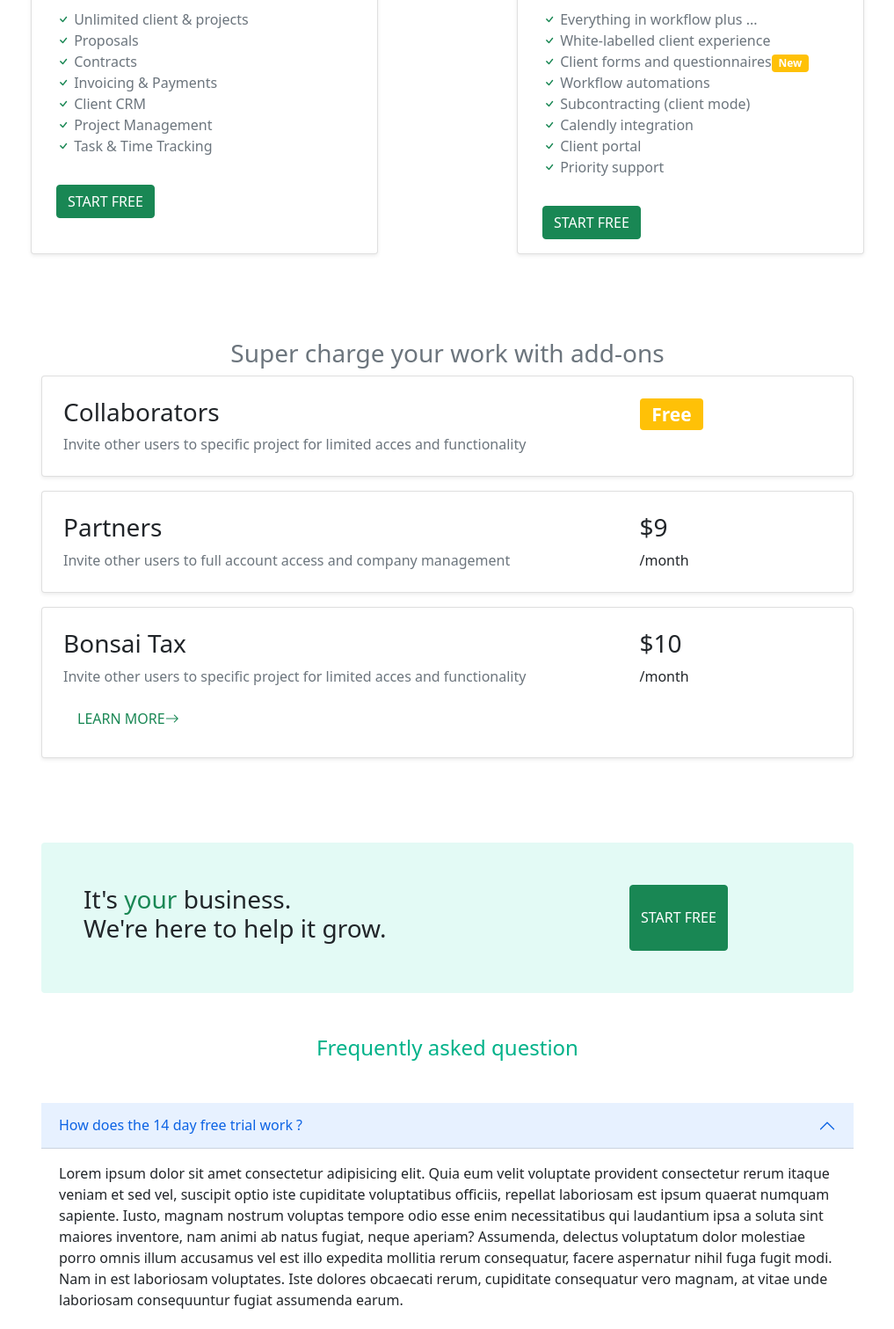
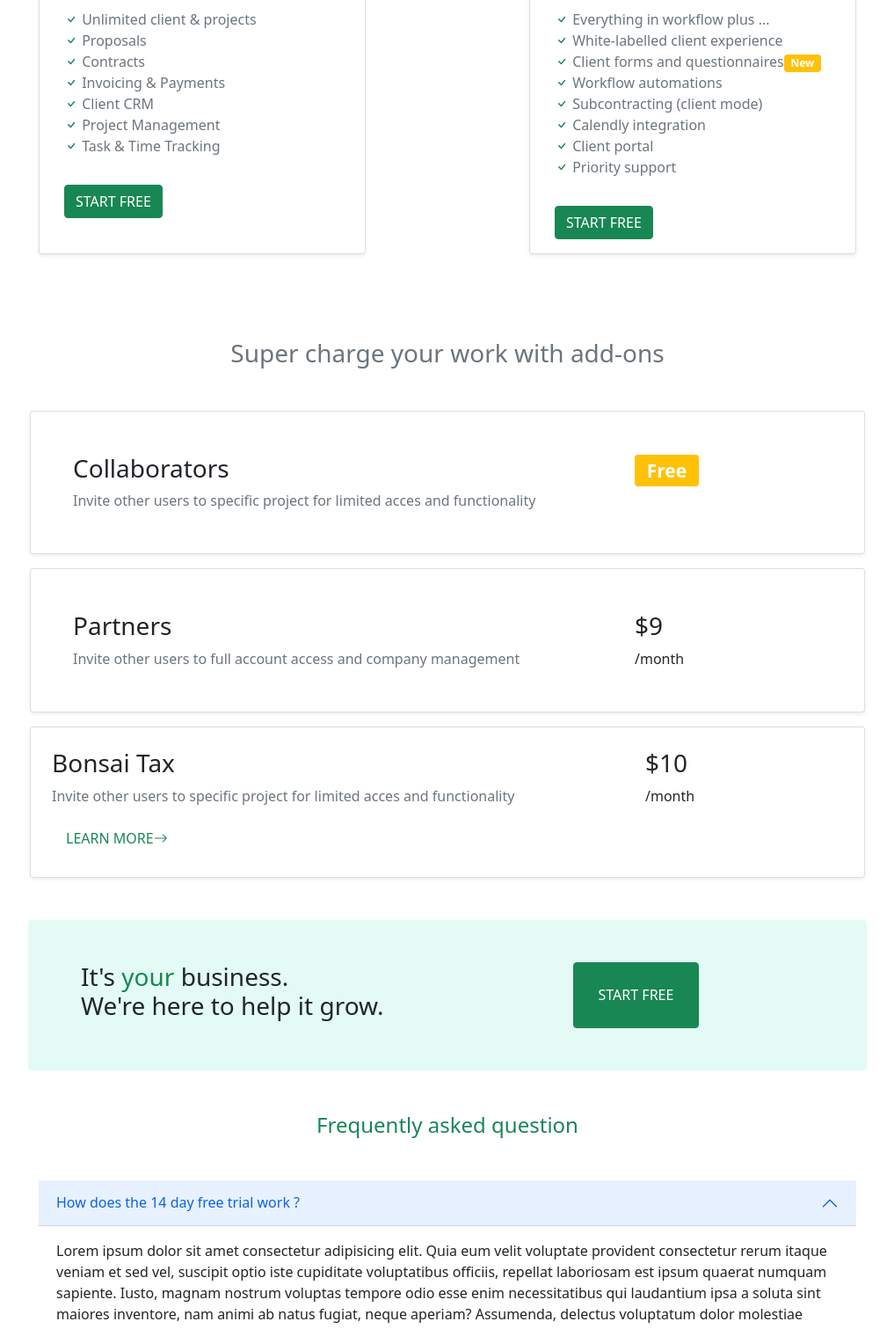
Before and after one commit to Herimanjaka007/Herimanjaka007.github.io, a plain HTML site: page index.html in a window 1280 px wide. Shown: the part 323-1834 px from the top of the page at 88% size, without its empty margins (131-1148 px from the left). Drawn offline with nearby package versions, Linux system fonts and the light colour scheme.

Commit message:
Update to Responsive

```diff
--- a/index.html
+++ b/index.html
@@ -5,10 +5,13 @@
     <meta charset="UTF-8">
     <meta name="viewport" content="width=device-width, initial-scale=1.0">
     <title>Bonsai</title>
-    <link href="https://cdn.jsdelivr.net/npm/bootstrap@5.0.2/dist/css/bootstrap.min.css" rel="stylesheet" integrity="sha384-EVSTQN3/azprG1Anm3QDgpJLIm9Nao0Yz1ztcQTwFspd3yD65VohhpuuCOmLASjC" crossorigin="anonymous">
+    <link href="https://cdn.jsdelivr.net/npm/bootstrap@5.0.2/dist/css/bootstrap.min.css" rel="stylesheet"
+        integrity="sha384-EVSTQN3/azprG1Anm3QDgpJLIm9Nao0Yz1ztcQTwFspd3yD65VohhpuuCOmLASjC" crossorigin="anonymous">
     <link rel="stylesheet" href="https://cdn.jsdelivr.net/npm/bootstrap-icons@1.10.5/font/bootstrap-icons.css">
     <link rel="stylesheet" href="style.css">
-    <script src="https://cdn.jsdelivr.net/npm/bootstrap@5.0.2/dist/js/bootstrap.bundle.min.js" integrity="sha384-MrcW6ZMFYlzcLA8Nl+NtUVF0sA7MsXsP1UyJoMp4YLEuNSfAP+JcXn/tWtIaxVXM" crossorigin="anonymous"></script>
+    <script src="https://cdn.jsdelivr.net/npm/bootstrap@5.0.2/dist/js/bootstrap.bundle.min.js"
+        integrity="sha384-MrcW6ZMFYlzcLA8Nl+NtUVF0sA7MsXsP1UyJoMp4YLEuNSfAP+JcXn/tWtIaxVXM"
+        crossorigin="anonymous"></script>
 </head>
 
 <body class="container">
@@ -17,6 +20,11 @@
     <header class="mb-5">
         <nav class="navbar navbar-expand-md navbar-light py-3">
             <a href="" class="navbar-brand text-success"><i class="bi-alexa"></i>bonsai</a>
+            <button class="navbar-toggler" type="button" data-bs-toggle="collapse" data-bs-target="#navToCollapse"
+                aria-controls="navToCollapse" aria-expanded="false" aria-label="Toggle navigation">
+                <span class="navbar-toggler-icon"></span>
+            </button>
+            <div class="collapse navbar-collapse" id="navToCollapse">
                 <ul class="navbar-nav mx-auto">
                     <li class="nav-item"><a href="" class="nav-link">Product</a></li>
                     <li class="nav-item"><a href="" class="nav-link">Template</a></li>
@@ -25,15 +33,16 @@
                 </ul>
                 <button class="btn btn-outline-success">LOG IN</button>
                 <button class="btn btn-success ms-3">START FREE</button>
+            </div>
         </nav>
     </header>
     <!-- end header -->
 
     <!--  plan & pricing -->
-    <section class="pricing mx-5 mb-5 px-5 text-muted">
-        <h1>Plans & pricing</h1>
-        <div class="row">
-            <div class="card col-md-5 mt-4 me-auto shadow-sm">
+    <section class="pricing container mb-5 text-muted">
+        <h1 class="text-center">Plans & pricing</h1>
+        <div class="row justify-content-center">
+            <div class="card col-10 col-md-4 mt-4 shadow-sm">
                 <div class="card-body">
                     <h1 class="card-title h5">Workflow</h1>
                     <h2 class="card-subtitle border-bottom border-success border-2 my-3 w-75"><span
@@ -50,7 +59,7 @@
                     <a href="" class="btn btn-success mt-3 card-link">START FREE</a>
                 </div>
             </div>
-            <div class="card  col-md-5 mt-4 shadow-sm">
+            <div class="card  col-10 col-md-4 mt-4 offset-md-2 shadow-sm">
                 <div class="card-body">
                     <h1 class="card-title h5">Workflow Plus</h1>
                     <h2 class="card-subtitle border-bottom border-success border-2 my-3 w-75"><span
@@ -76,9 +85,9 @@
     <!-- end planc & pricing -->
 
     <!-- add-ons -->
-    <section class="add-ons mx-5 px-5 py-5">
-        <h1 class="h3 text-muted text-center">Super charge your work with add-ons</h1>
-        <div class="card p-4 shadow-sm d-flex flex-row">
+    <section class="add-ons row justify-content-center">
+        <h1 class="h3 text-muted my-5 text-center">Super charge your work with add-ons</h1>
+        <div class="card p-5 col-11 col-md-10 shadow-sm d-flex flex-row">
             <div class="w-75">
                 <h2 class="card-title h3">Collaborators</h2>
                 <p class="card-text text-muted">Invite other users to specific project for limited acces and
@@ -89,7 +98,7 @@
             </div>
         </div>
 
-        <div class="card p-4 shadow-sm d-flex flex-row my-3">
+        <div class="card col-11 p-5 col-md-10 shadow-sm d-flex flex-row my-3">
             <div class="w-75">
                 <h2 class="card-title h3">Partners</h2>
                 <p class="card-text text-muted">Invite other users to full account access and company management</p>
@@ -100,7 +109,7 @@
             </div>
         </div>
 
-        <div class="card p-4 shadow-sm d-flex flex-row">
+        <div class="card p-4 col-11 col-md-10 shadow-sm d-flex flex-row">
             <div class="w-75">
                 <h2 class="card-title h3">Bonsai Tax</h2>
                 <p class="card-text text-muted">Invite other users to specific project for limited acces and
@@ -117,43 +126,59 @@
     <!-- end add-ons -->
 
     <!-- information -->
-    <section class="information px-5 m-5">
-        <section class="information__content p-5 rounded d-flex">
-            <h1 class="w-75 h3">It's <span class="text-success">your</span> business.<br>We're here to help it grow.
+    <section class="information col-11 col-md-10 mt-5 mx-auto">
+        <section class="information__content p-5 rounded row">
+            <h1 class="col-12 col-md-8 h3">It's <span class="text-success">your</span> business.<br>We're here to help
+                it grow.
             </h1>
-            <button class="btn btn-success">START FREE</button>
+            <button class="btn btn-success col-6 col-md-2">START FREE</button>
         </section>
     </section>
     <!-- end information -->
 
     <!-- question -->
 
-    <section class="question px-5 m-5">
-        <h1 class="h4 text-center">Frequently asked question</h1>
-    </section>
+    <h1 class="h4 text-center my-5 text-success">Frequently asked question</h1>
 
-    <div class="accordion accordion-flush mx-5 px-5 m-5" id="accordionExample">
+    <div class="accordion accordion-flush col-md-10 mx-auto" id="accordionExample">
         <div class="accordion-item">
             <h2 class="accordion-header">
-            <button class="accordion-button" type="button" data-bs-toggle="collapse" data-bs-target="#collapseOne" aria-expanded="true" aria-controls="collapseOne">
+                <button class="accordion-button" type="button" data-bs-toggle="collapse" data-bs-target="#collapseOne"
+                    aria-expanded="true" aria-controls="collapseOne">
                     How does the 14 day free trial work ?
                 </button>
             </h2>
             <div id="collapseOne" class="accordion-collapse collapse show" data-bs-parent="#accordionExample">
                 <div class="accordion-body">
-              <p>Lorem ipsum dolor sit amet consectetur adipisicing elit. Quia eum velit voluptate provident consectetur rerum itaque veniam et sed vel, suscipit optio iste cupiditate voluptatibus officiis, repellat laboriosam est ipsum quaerat numquam sapiente. Iusto, magnam nostrum voluptas tempore odio esse enim necessitatibus qui laudantium ipsa a soluta sint maiores inventore, nam animi ab natus fugiat, neque aperiam? Assumenda, delectus voluptatum dolor molestiae porro omnis illum accusamus vel est illo expedita mollitia rerum consequatur, facere aspernatur nihil fuga fugit modi. Nam in est laboriosam voluptates. Iste dolores obcaecati rerum, cupiditate consequatur vero magnam, at vitae unde laboriosam consequuntur fugiat assumenda earum.</p>
+                    <p>Lorem ipsum dolor sit amet consectetur adipisicing elit. Quia eum velit voluptate provident
+                        consectetur rerum itaque veniam et sed vel, suscipit optio iste cupiditate voluptatibus
+                        officiis, repellat laboriosam est ipsum quaerat numquam sapiente. Iusto, magnam nostrum voluptas
+                        tempore odio esse enim necessitatibus qui laudantium ipsa a soluta sint maiores inventore, nam
+                        animi ab natus fugiat, neque aperiam? Assumenda, delectus voluptatum dolor molestiae porro omnis
+                        illum accusamus vel est illo expedita mollitia rerum consequatur, facere aspernatur nihil fuga
+                        fugit modi. Nam in est laboriosam voluptates. Iste dolores obcaecati rerum, cupiditate
+                        consequatur vero magnam, at vitae unde laboriosam consequuntur fugiat assumenda earum.</p>
                 </div>
             </div>
         </div>
         <div class="accordion-item">
             <h2 class="accordion-header">
-            <button class="accordion-button collapsed" type="button" data-bs-toggle="collapse" data-bs-target="#collapseTwo" aria-expanded="false" aria-controls="collapseTwo">
+                <button class="accordion-button collapsed" type="button" data-bs-toggle="collapse"
+                    data-bs-target="#collapseTwo" aria-expanded="false" aria-controls="collapseTwo">
                     Can i change my plans anytime ?
                 </button>
             </h2>
             <div id="collapseTwo" class="accordion-collapse collapse" data-bs-parent="#accordionExample">
                 <div class="accordion-body">
-            <p>Lorem ipsum dolor sit amet consectetur adipisicing elit. Voluptate, iste mollitia! Consequuntur quidem illum eum libero reprehenderit laboriosam, autem tenetur omnis impedit quae minima recusandae numquam. Accusamus laudantium at ut. Officiis nisi nostrum cum laborum perspiciatis dolor deserunt dolores aliquid totam itaque accusantium, minima quas inventore magnam optio reiciendis ipsa quos, ex fugit! Blanditiis, voluptatibus, soluta rem aut perspiciatis vitae neque molestias quam doloremque fuga corrupti aliquam sed incidunt consectetur vel quisquam delectus cumque, ex repellat debitis dignissimos veritatis autem consequatur? Cumque ratione magni iure sequi amet ducimus libero laboriosam, cum deserunt, reprehenderit blanditiis voluptatibus, explicabo hic. Molestiae, obcaecati minima.
+                    <p>Lorem ipsum dolor sit amet consectetur adipisicing elit. Voluptate, iste mollitia! Consequuntur
+                        quidem illum eum libero reprehenderit laboriosam, autem tenetur omnis impedit quae minima
+                        recusandae numquam. Accusamus laudantium at ut. Officiis nisi nostrum cum laborum perspiciatis
+                        dolor deserunt dolores aliquid totam itaque accusantium, minima quas inventore magnam optio
+                        reiciendis ipsa quos, ex fugit! Blanditiis, voluptatibus, soluta rem aut perspiciatis vitae
+                        neque molestias quam doloremque fuga corrupti aliquam sed incidunt consectetur vel quisquam
+                        delectus cumque, ex repellat debitis dignissimos veritatis autem consequatur? Cumque ratione
+                        magni iure sequi amet ducimus libero laboriosam, cum deserunt, reprehenderit blanditiis
+                        voluptatibus, explicabo hic. Molestiae, obcaecati minima.
 
                     </p>
                 </div>
@@ -161,21 +186,30 @@
         </div>
         <div class="accordion-item">
             <h2 class="accordion-header">
-            <button class="accordion-button collapsed" type="button" data-bs-toggle="collapse" data-bs-target="#collapseThree" aria-expanded="false" aria-controls="collapseThree">
+                <button class="accordion-button collapsed" type="button" data-bs-toggle="collapse"
+                    data-bs-target="#collapseThree" aria-expanded="false" aria-controls="collapseThree">
                     How do i pause my Bonsai subscription ?
                 </button>
             </h2>
             <div id="collapseThree" class="accordion-collapse collapse" data-bs-parent="#accordionExample">
                 <div class="accordion-body">
-             <p> Lorem ipsum dolor sit amet consectetur adipisicing elit. Necessitatibus, consequuntur dignissimos. Corrupti ea magnam quas fugit animi sapiente expedita rem qui quod excepturi ratione, eveniet quos quae possimus, iste reprehenderit dicta adipisci. Ab commodi recusandae quaerat cupiditate ducimus nam hic dolores harum repellendus earum quas repudiandae alias sint amet nihil laboriosam sapiente, obcaecati possimus iure ipsum ad reiciendis nemo fuga. Maiores ducimus ipsam ratione fugiat ipsum amet fugit, earum omnis delectus dicta, natus incidunt quas cumque, reiciendis error nihil voluptatem dolor molestias? Numquam nihil ullam autem. Repudiandae perferendis magnam inventore? Sint nihil ab dolorum minima, quisquam sed quidem porro debitis!</p>
+                    <p> Lorem ipsum dolor sit amet consectetur adipisicing elit. Necessitatibus, consequuntur
+                        dignissimos. Corrupti ea magnam quas fugit animi sapiente expedita rem qui quod excepturi
+                        ratione, eveniet quos quae possimus, iste reprehenderit dicta adipisci. Ab commodi recusandae
+                        quaerat cupiditate ducimus nam hic dolores harum repellendus earum quas repudiandae alias sint
+                        amet nihil laboriosam sapiente, obcaecati possimus iure ipsum ad reiciendis nemo fuga. Maiores
+                        ducimus ipsam ratione fugiat ipsum amet fugit, earum omnis delectus dicta, natus incidunt quas
+                        cumque, reiciendis error nihil voluptatem dolor molestias? Numquam nihil ullam autem.
+                        Repudiandae perferendis magnam inventore? Sint nihil ab dolorum minima, quisquam sed quidem
+                        porro debitis!</p>
                 </div>
             </div>
         </div>
     </div>
     <!-- end question -->
 
-    <footer class="px-5 mt-5 border-top mb-0 p-3">
-        <div class="row row-cols-3 mb-3">
+    <footer class="px-md-5 px-3 mt-5 border-top mb-0 p-3">
+        <div class="row row-cols-1 row-cols-md-3 mb-3">
             <div>
                 <h2 class="h6">PRODUCT</h2>
                 <menu class="list-unstyled">
@@ -191,8 +225,8 @@
                 <menu class="list-unstyled">
                     <li class="text-muted">Freelance ressources</li>
                     <li class="text-muted">Freelance Blog by Bonsai</li>
-                    <li class="text-muted">How to  write a contract</li>
-                    <li class="text-muted">Online  Signature maker</li>
+                    <li class="text-muted">How to write a contract</li>
+                    <li class="text-muted">Online Signature maker</li>
                 </menu>
             </div>
             <div>
```
Lines whose indentation alone changed are shown as unchanged.
